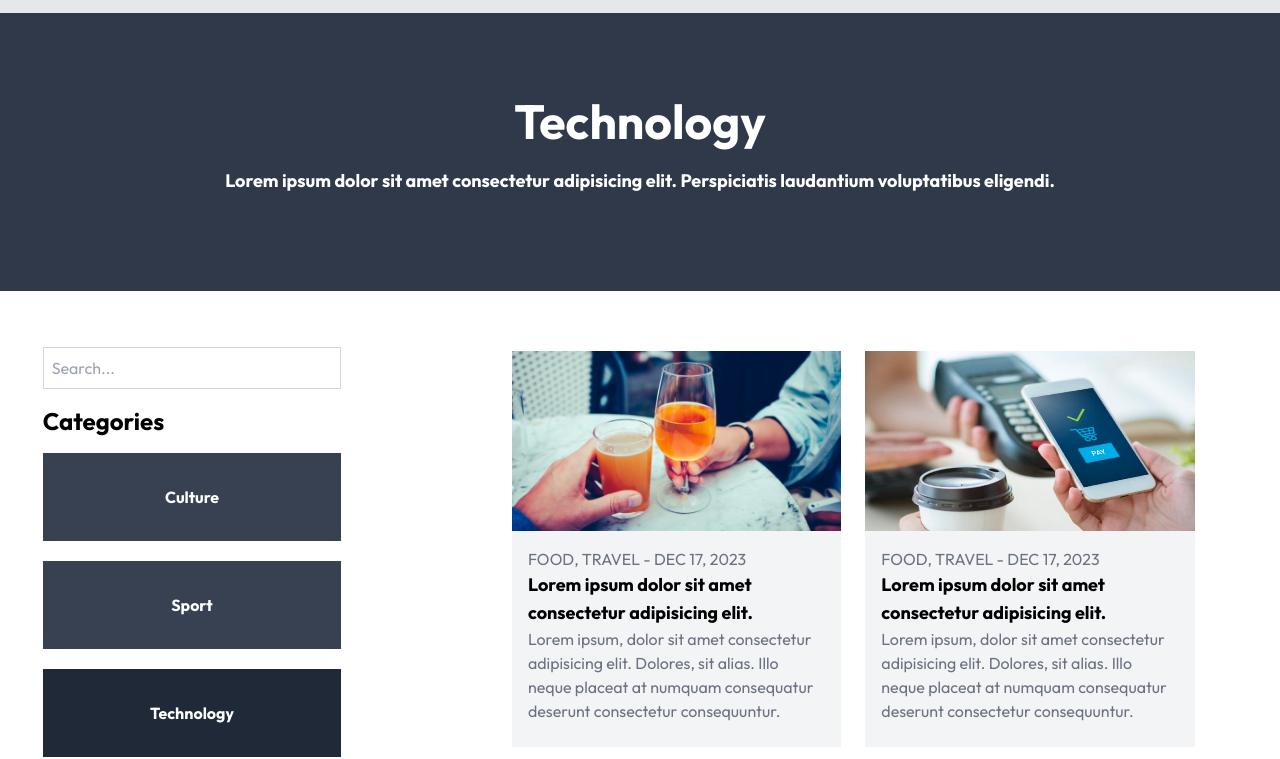
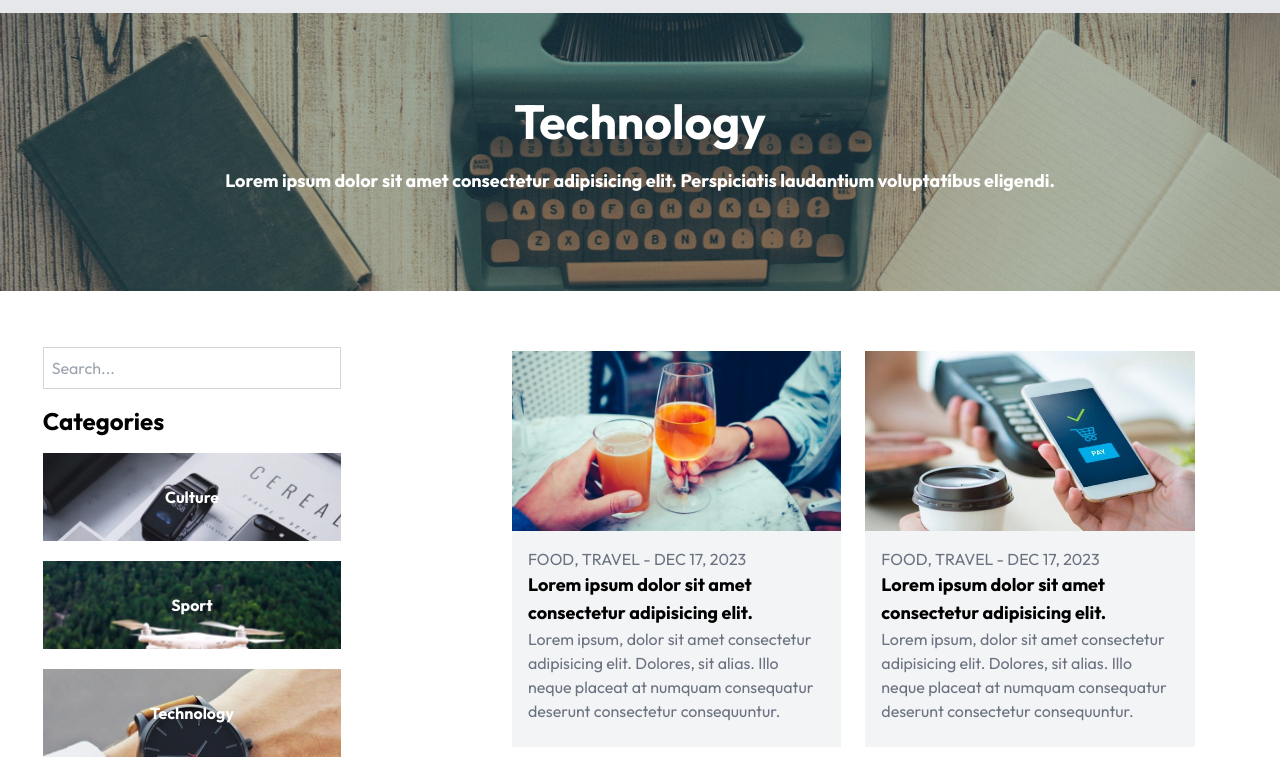
Before and after one commit to CellouCS/csblog, a plain HTML site: page index.html in a window 1280 px wide. Shown: the part 67-826 px from the top of the page. Drawn offline with nearby package versions, Linux system fonts and the light colour scheme.

Commit message:
some bg-image fixed

```diff
--- a/index.html
+++ b/index.html
@@ -70,7 +70,7 @@
     </header>
 
     <!-- HERO -->
-    <hero class="grid bg-gray-700 text-center text-white z-10 relative bg-cover bg-[url('assets/images/unsplash_1.jpg')]">
+    <hero class="grid bg-gray-700 text-center text-white z-10 relative bg-cover" style="background-image: url('assets/images/unsplash_1.jpg');">
         <div class="col-start-1 row-start-1 bg-gray-800 bg-opacity-30 w-full h-full"></div>
         <div class="col-start-1 row-start-1 px-8 py-16 md:px-10 md:py-20 w-full">
             <h1 class="textBlip">Technology</h1>
@@ -103,20 +103,20 @@
                     <input class="p-2 text-md" placeholder="Search..." type="text" name="" id="q">
                 </div>
                 <h2 class="mb-4">Categories</h2>
-                <div class="bg-gray-700 grid text-center mb-5 text-white bg-[url('assets/images/banner1.jpg')] bg-cover relative">
+                <div class="bg-gray-700 grid text-center mb-5 text-white bg-cover relative" style="background-image: url('assets/images/banner1.jpg');">
                     <div class="col-start-1 row-start-1 bg-gray-800 bg-opacity-30 w-full h-full"></div>
                     <div class="col-start-1 row-span-1 px-4 py-8">
                         <a href=""><span class="font-bold">Culture</span></a>
                     </div>
                 </div>
 
-                <div class=" bg-gray-700 grid text-center mb-5 text-white bg-[url('assets/images/banner7.jpg')] bg-cover relative">
+                <div class=" bg-gray-700 grid text-center mb-5 text-white bg-cover relative" style="background-image: url('assets/images/banner7.jpg');">
                     <div class="col-start-1 row-start-1 bg-gray-800 bg-opacity-30 w-full h-full"></div>
                     <div class="col-start-1 row-span-1 px-4 py-8">
                         <a href=""><span class="font-bold">Sport</span></a>
                     </div>
                 </div>
-                <div class=" bg-gray-800 grid text-center mb-5 text-white bg-[url('assets/images/banner8.jpg')] bg-cover relative">
+                <div class=" bg-gray-800 grid text-center mb-5 text-white bg-cover relative" style="background-image: url('assets/images/banner8.jpg');">
                     <div class="col-start-1 row-start-1 bg-gray-900 bg-opacity-30 w-full h-full"></div>
                     <div class="col-start-1 row-span-1 px-4 py-8">
                         <a href=""><span class="font-bold">Technology</span></a>
```
